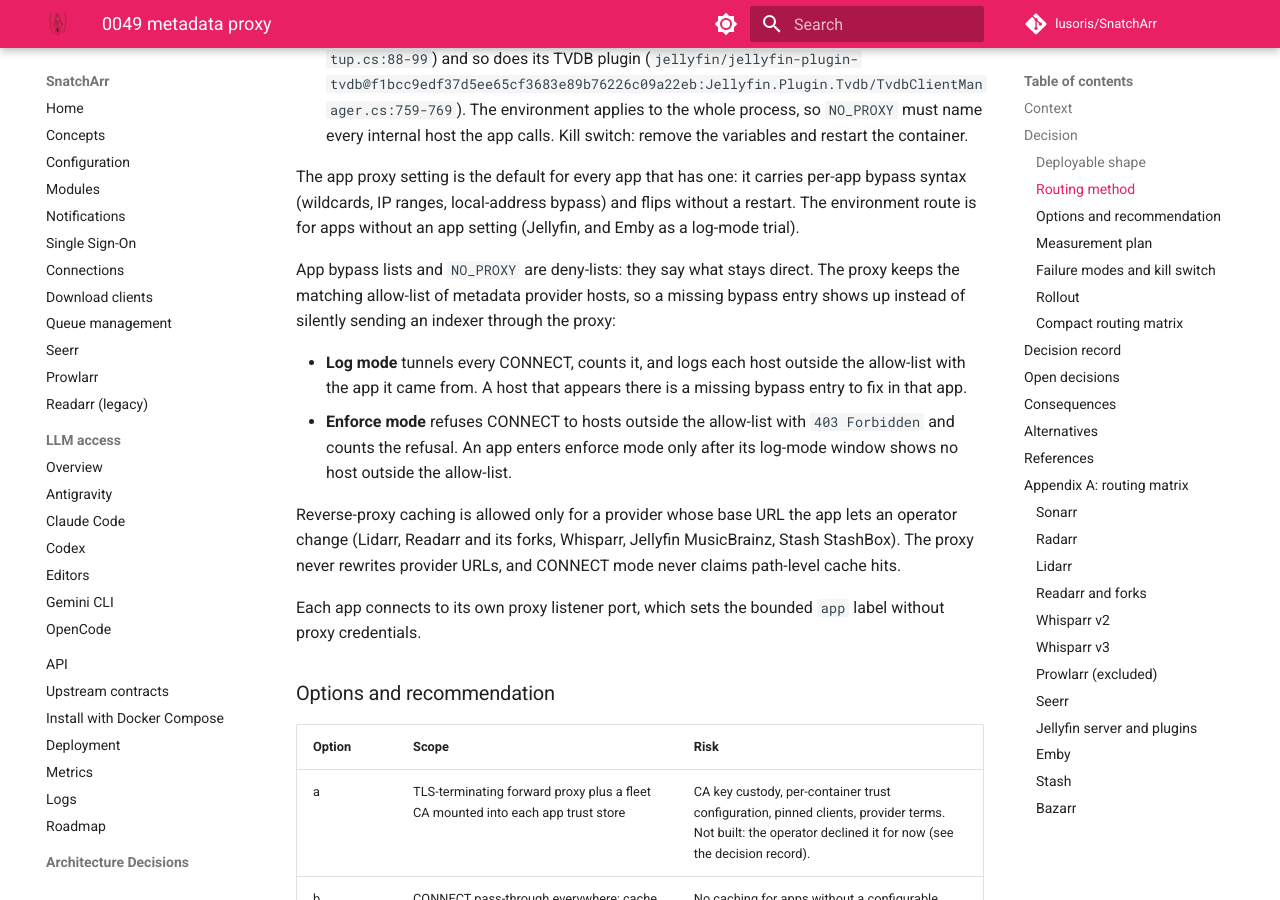
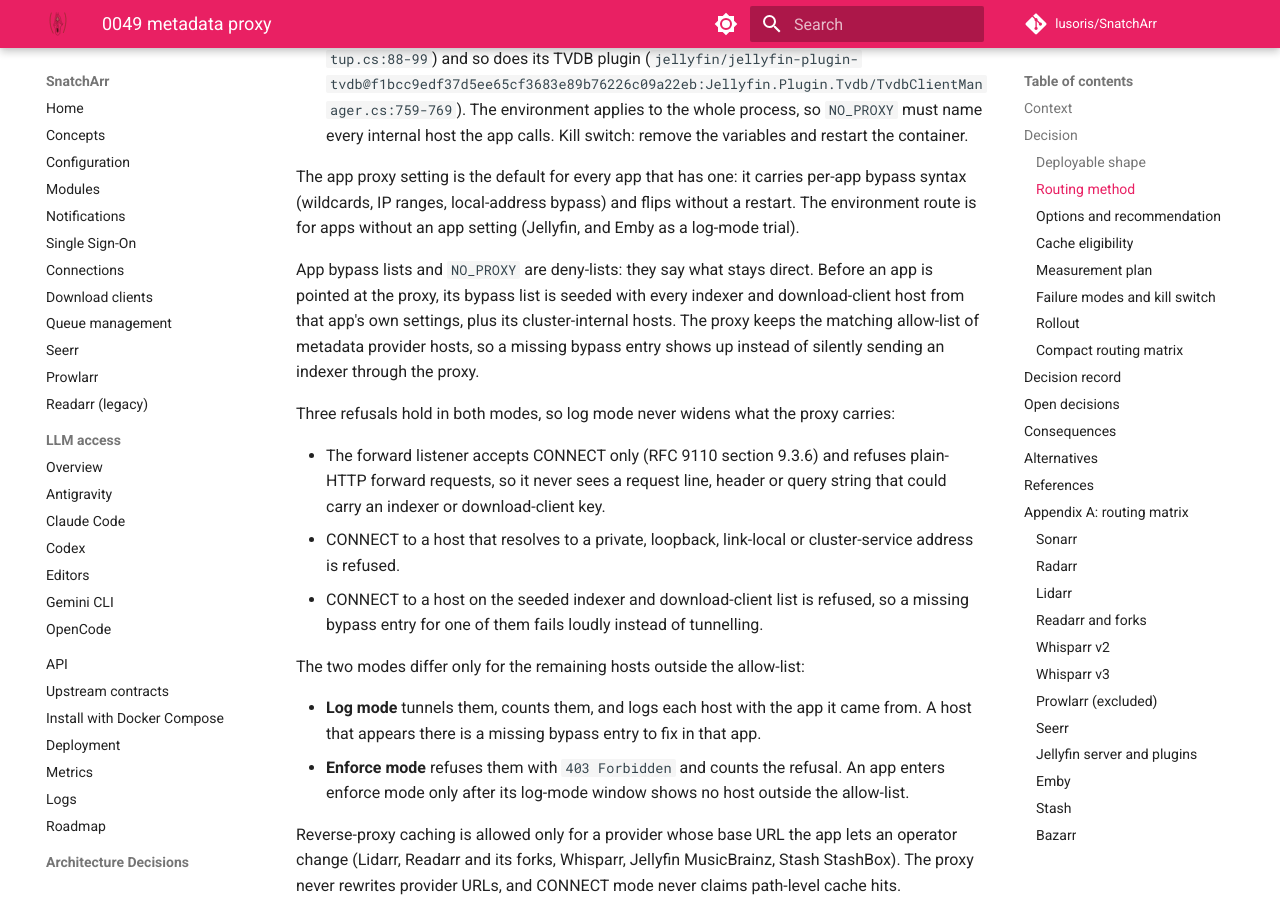
Before and after one commit to lusoris/SnatchArr, an MkDocs documentation site: the page built from docs/adr/0049-metadata-proxy.md, in a window 1280 px wide and 900 px high, scrolled down 1849 px. Built offline with MkDocs 1.6.1 and Material for MkDocs 9.7.7, drawn with Linux system fonts in a browser that asks for light colours; comment, search, counter and statistics services are not loaded; some of the changed text lies outside the part shown.

Commit message:
docs(adr): tighten metadata proxy safety rules from review
Address the Codacy and CodeRabbit review of ADR-0049:

- Log mode no longer widens what the proxy carries. In both modes the
  forward listener accepts CONNECT only and refuses private and cluster
  addresses and the indexer and download-client hosts seeded from each
  app's settings. Bypass lists are seeded before an app is pointed at
  the proxy.
- New cache eligibility rules: only reads are cached, GraphQL
  mutations and caller-dependent answers (such as the StashBox Me
  query) never are, and the cache key holds no credential or value
  derived from one.
- Readiness reflects the proxy's own ability to serve, not provider
  reachability, so one provider outage cannot empty the Service.
- The reverse-route kill switch restores the value recorded before the
  switch-over instead of the provider default.
- Consequences separate CONNECT's end-to-end TLS from the reverse-proxy
  hop and require TLS on that hop for routes that carry a credential.

Refs #696

Signed-off-by: lusoris <lusoris@proton.me>

```diff
--- a/docs/adr/0049-metadata-proxy.md
+++ b/docs/adr/0049-metadata-proxy.md
@@ -38,10 +38,18 @@
 
 The app proxy setting is the default for every app that has one: it carries per-app bypass syntax (wildcards, IP ranges, local-address bypass) and flips without a restart. The environment route is for apps without an app setting (Jellyfin, and Emby as a log-mode trial).
 
-App bypass lists and `NO_PROXY` are deny-lists: they say what stays direct. The proxy keeps the matching allow-list of metadata provider hosts, so a missing bypass entry shows up instead of silently sending an indexer through the proxy:
+App bypass lists and `NO_PROXY` are deny-lists: they say what stays direct. Before an app is pointed at the proxy, its bypass list is seeded with every indexer and download-client host from that app's own settings, plus its cluster-internal hosts. The proxy keeps the matching allow-list of metadata provider hosts, so a missing bypass entry shows up instead of silently sending an indexer through the proxy.
 
-- **Log mode** tunnels every CONNECT, counts it, and logs each host outside the allow-list with the app it came from. A host that appears there is a missing bypass entry to fix in that app.
-- **Enforce mode** refuses CONNECT to hosts outside the allow-list with `403 Forbidden` and counts the refusal. An app enters enforce mode only after its log-mode window shows no host outside the allow-list.
+Three refusals hold in both modes, so log mode never widens what the proxy carries:
+
+- The forward listener accepts CONNECT only (RFC 9110 section 9.3.6) and refuses plain-HTTP forward requests, so it never sees a request line, header or query string that could carry an indexer or download-client key.
+- CONNECT to a host that resolves to a private, loopback, link-local or cluster-service address is refused.
+- CONNECT to a host on the seeded indexer and download-client list is refused, so a missing bypass entry for one of them fails loudly instead of tunnelling.
+
+The two modes differ only for the remaining hosts outside the allow-list:
+
+- **Log mode** tunnels them, counts them, and logs each host with the app it came from. A host that appears there is a missing bypass entry to fix in that app.
+- **Enforce mode** refuses them with `403 Forbidden` and counts the refusal. An app enters enforce mode only after its log-mode window shows no host outside the allow-list.
 
 Reverse-proxy caching is allowed only for a provider whose base URL the app lets an operator change (Lidarr, Readarr and its forks, Whisparr, Jellyfin MusicBrainz, Stash StashBox). The proxy never rewrites provider URLs, and CONNECT mode never claims path-level cache hits.
 
@@ -84,8 +92,18 @@
 | Seerr | App proxy, CONNECT | None (TVDB base URL is a source constant; Seerr already caches TVDB answers itself) | Host counts, bytes, latency |
 | Jellyfin | Environment proxy, CONNECT; MusicBrainz server pointed at the proxy | Reverse-proxy cache for MusicBrainz only | Host counts; path-level for MusicBrainz |
 | Emby | Environment proxy trial, CONNECT | None | Host counts if the trial shows Emby honours the variables |
-| Stash | App proxy, CONNECT; StashBox endpoint pointed at the proxy | Reverse-proxy candidate; StashBox is GraphQL over POST, so body-keyed cache rules wait for measurement | Path-level for StashBox; host counts for scrapers |
+| Stash | App proxy, CONNECT; StashBox endpoint pointed at the proxy | Reverse-proxy candidate; StashBox is GraphQL over POST and every request carries an `ApiKey` header, so only allow-listed read queries can be cached (see cache eligibility); `Me` and the mutations never are | Path-level for StashBox; host counts for scrapers |
 | Bazarr | App proxy, CONNECT | None (dynamic subtitle providers) | Host counts, bytes, latency |
+
+### Cache eligibility
+
+Every reverse-proxy route follows the same rules, and its cache stays off until they hold:
+
+- Only reads are cached: `GET` and `HEAD`, and GraphQL queries on a per-provider allow-list of read-only operations. GraphQL mutations are never cached; for StashBox these are `SubmitFingerprint`, `SubmitSceneDraft` and `SubmitPerformerDraft` (`stashapp/stash@9e9ad972643320e737c711884f10e4285f0f3a88:graphql/stash-box/query.graphql:192,202,208`).
+- Answers that depend on the caller are never cached: login and token answers, account and user operations such as the StashBox `Me` query (same file, :196), and responses marked `Cache-Control: private` or `no-store` or carrying `Set-Cookie`.
+- The cache key never holds a credential or a value derived from one (API key, PIN, bearer token, cookie), and the proxy does not partition its cache per credential. A request that carries a credential is cached only when its operation is on the read-only allow-list and its answer does not depend on the caller; every other such request bypasses the cache.
+- The StashBox allow-list is chosen from the read queries at :139-183 of the same file once the log-mode window has measured them.
+- The proxy logs host, path template, status and timing only, never request headers, query strings or bodies.
 
 ### Measurement plan
 
@@ -115,11 +133,11 @@
 
 While its proxy is set, an \*arr app has no direct fallback: proxy and timeout errors surface from the dispatcher (`Sonarr/Sonarr@cab419ade8ac7fcab5bf80394ee492abd35d5f5a:src/NzbDrone.Common/Http/Dispatchers/ManagedHttpDispatcher.cs:130-144`). To keep the degraded window short:
 
-- Run at least two replicas behind a PodDisruptionBudget, with readiness tied to upstream reachability, so a single pod loss never empties the Service.
+- Run at least two replicas behind a PodDisruptionBudget. Readiness reflects the proxy's own ability to serve (listener up, configuration and allow-list loaded), never provider reachability, so neither a single pod loss nor one provider's outage empties the Service. Provider failures show in the metrics and feed the proxy-health alert.
 - Keep one kill switch per route:
   - App proxy route: `proxyEnabled=false` through `/api/v3/config/host` (Sonarr, Radarr, Whisparr) or `/api/v1/config/host` (Lidarr, Readarr), and the network settings write for Seerr.
   - Environment route (Jellyfin, Emby): drop the variables and restart.
-  - Reverse-proxy routes: reset the base URL (`MetadataSource`, `WhisparrMetadata`, the Jellyfin MusicBrainz server, the Stash StashBox endpoint) to the provider default.
+  - Reverse-proxy routes: before a base URL (`MetadataSource`, `WhisparrMetadata`, the Jellyfin MusicBrainz server, the Stash StashBox endpoint) is pointed at the proxy, the runbook records the app's current value, and the kill switch restores that recorded value rather than the provider default. The recorded value may be a replacement or mirror server, for example on a Readarr install that moved off the original metadata server.
   - Stash and Bazarr: their app configuration write; the exact API resource is unverified.
 - The runbook disables every app route before the proxy Deployment is removed.
 
@@ -130,7 +148,7 @@
 Rollout is a cluster order, issued after this ADR lands and the image is published:
 
 1. Deploy the proxy in log mode, with the proxy-health alert and the kill-switch runbook in place.
-2. Configure one low-risk app (Bazarr or Seerr).
+2. Configure one low-risk app (Bazarr or Seerr), with its bypass list seeded first.
 3. Read its log-mode window: no host outside the allow-list, no indexer or download-client host.
 4. Expand app by app, then switch each app to enforce mode.
 5. Enable reverse-proxy caching per proven base-URL route.
@@ -186,7 +204,7 @@
 
 ## Consequences
 
-The default path keeps provider TLS end to end and needs no new trust anchor. CONNECT mode alone gives host-level numbers only; caching and duplicate measurement come from the reverse-proxy routes (Lidarr, Readarr, Whisparr, Jellyfin MusicBrainz, Stash StashBox) or from app logs. Each app has its own route and kill switch, so failure handling is tested and documented per app; apps without a proven route stay direct and listed, never silently proxied.
+CONNECT keeps provider TLS end to end between the app and the provider; the proxy sees host, bytes and timing only. Reverse-proxy routes differ by design: the app sends its request to the proxy's own endpoint, and the proxy opens its own verified TLS connection to the provider. Neither route re-signs a provider certificate, so neither needs a fleet CA. The app-to-proxy hop of a reverse route carries whatever the app sends. A route whose requests carry a credential (the StashBox `ApiKey` header, or any route the log-mode window shows carrying one) uses TLS on that hop with a certificate the app trusts for the proxy's own name, or stays CONNECT-only until that trust is set up. A route without credentials may use plain HTTP inside the cluster, limited by the NetworkPolicy to the named app pods. CONNECT mode alone gives host-level numbers only; caching and duplicate measurement come from the reverse-proxy routes (Lidarr, Readarr, Whisparr, Jellyfin MusicBrainz, Stash StashBox) or from app logs. Each app has its own route and kill switch, so failure handling is tested and documented per app; apps without a proven route stay direct and listed, never silently proxied.
 
 The separate binary and deployment add an image, Service, readiness, PDB, metrics, NetworkPolicy and upgrade surface. Enforce mode turns a missing bypass entry into a visible refusal, which is why each app moves to enforce mode only after a clean log-mode window.
 
```
